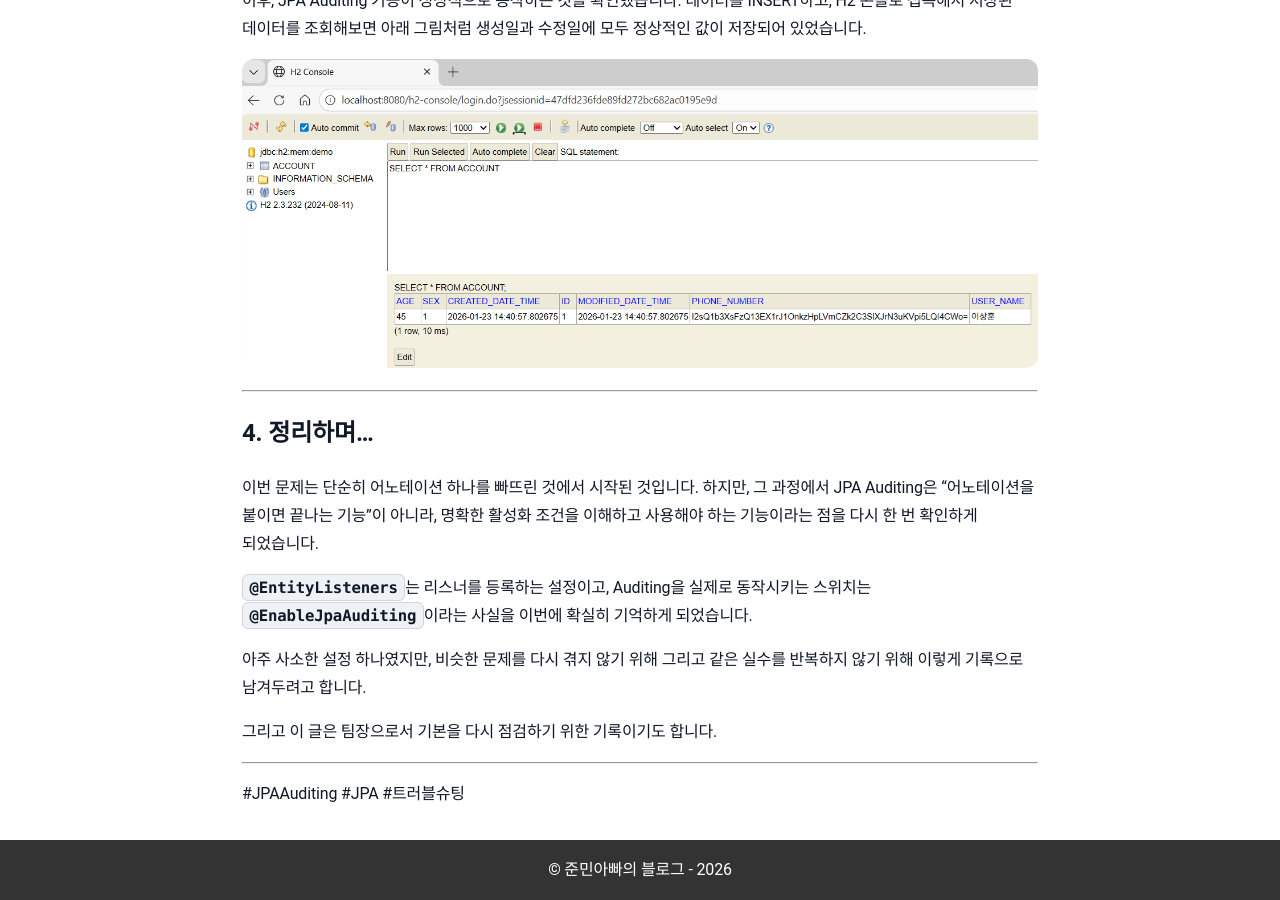
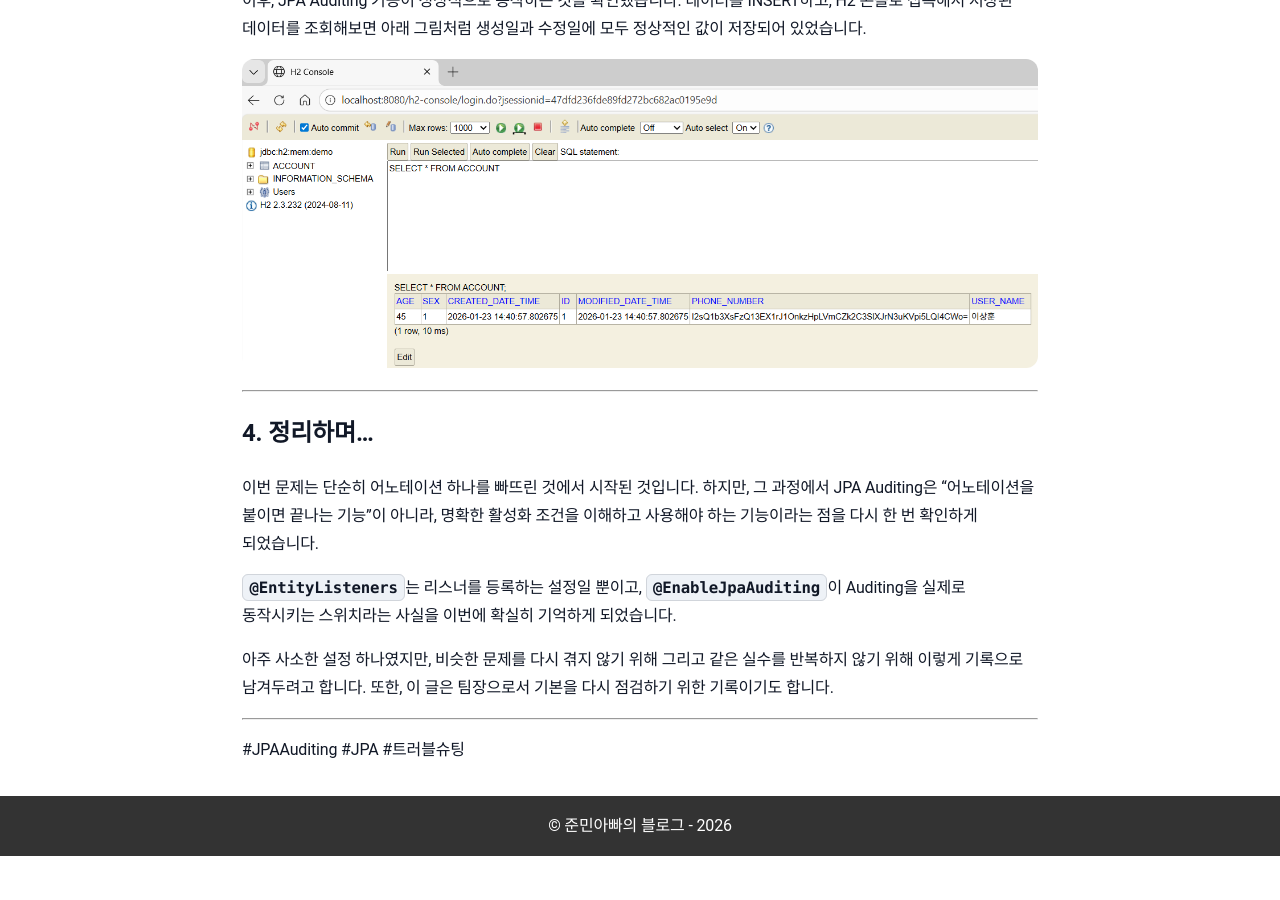
Before and after one commit to sanghoon-lee/sanghoon-lee.github.io, a Jekyll site: the page built from _posts/2026-01-21-JPAAuditing.md, in a window 1280 px wide and 900 px high, scrolled down 3259 px. Built offline with Jekyll 4.4.1, drawn with Linux system fonts in a browser that asks for light colours; nearby versions of some CDN libraries; comment, search, counter and statistics services are not loaded; after the commit the page ends 4115 px from its top, so only the background shows below that.

Commit message:
과거 포스팅 설명 추가 및 글 보완

```diff
--- a/_posts/2026-01-21-JPAAuditing.md
+++ b/_posts/2026-01-21-JPAAuditing.md
@@ -125,14 +125,9 @@ public class Application {
 
 이번 문제는 단순히 어노테이션 하나를 빠뜨린 것에서 시작된 것입니다. 하지만, 그 과정에서 JPA Auditing은 “어노테이션을 붙이면 끝나는 기능”이 아니라, 명확한 활성화 조건을 이해하고 사용해야 하는 기능이라는 점을 다시 한 번 확인하게 되었습니다.
 
-`@EntityListeners`는 리스너를 등록하는 설정이고, Auditing을 실제로 동작시키는 스위치는 `@EnableJpaAuditing`이라는 사실을 이번에 확실히 기억하게 되었습니다.
+`@EntityListeners`는 리스너를 등록하는 설정일 뿐이고, `@EnableJpaAuditing`이 Auditing을 실제로 동작시키는 스위치라는 사실을 이번에 확실히 기억하게 되었습니다.
 
-아주 사소한 설정 하나였지만,
-비슷한 문제를 다시 겪지 않기 위해
-그리고 같은 실수를 반복하지 않기 위해
-이렇게 기록으로 남겨두려고 합니다.
-
-그리고 이 글은 팀장으로서 기본을 다시 점검하기 위한 기록이기도 합니다.
+아주 사소한 설정 하나였지만, 비슷한 문제를 다시 겪지 않기 위해 그리고 같은 실수를 반복하지 않기 위해 이렇게 기록으로 남겨두려고 합니다. 또한, 이 글은 팀장으로서 기본을 다시 점검하기 위한 기록이기도 합니다.
 
 ---
 
```
